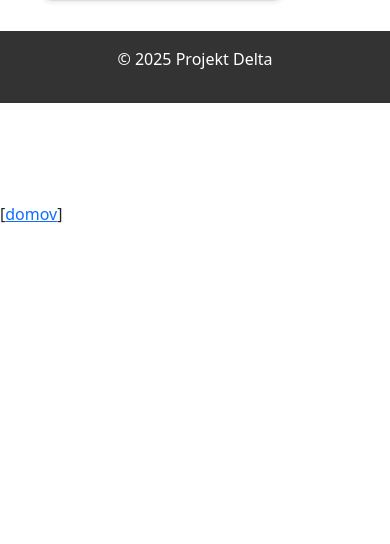
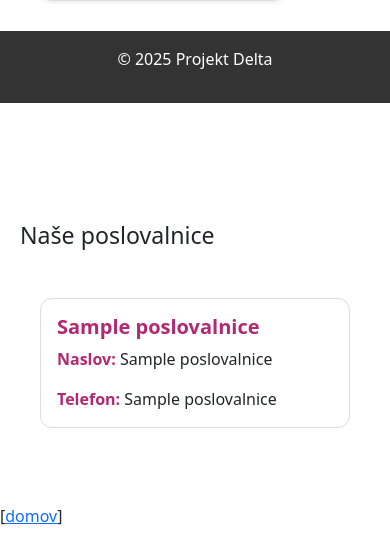
Before and after one commit to LilDomc/sv_delta, a Flask app: page / in a window 390 px wide. Shown: the part 741-1285 px from the top of the page. Before the commit the page ends 964 px from the top, so only its background shows below. Run offline with Flask 3, Linux system fonts and the light colour scheme; a database or web service that is not in the repository returns one stand-in record (values such as "Sample title"); parts of the project's set-up code (start-up, migrations or seed data) failed here and were passed over; some libraries are stand-ins or nearby versions.

Commit message:
Added store view

```diff
--- a/src/controllers/index.py
+++ b/src/controllers/index.py
@@ -1,6 +1,8 @@
 from flask import render_template
 import models.sv_products
+import models.sv_poslovalnica
 
 def home():
     top_products = models.sv_products.get_best_selling_products(limit=3)
-    return render_template("index.html", top_products=top_products)
+    stores = models.sv_poslovalnica.get_all_stores()
+    return render_template("index.html", top_products=top_products, stores=stores)
--- a/src/models/sv_poslovalnica.py
+++ b/src/models/sv_poslovalnica.py
@@ -26,3 +26,12 @@ def insert_store(ime, naslov, telefon):
     conn.commit()
     cursor.close()
     conn.close()
+
+def get_all_stores():
+    conn = db.get_connection()
+    cursor = conn.cursor()
+    cursor.execute("SELECT * FROM poslovalnice")
+    stores = cursor.fetchall()
+    cursor.close()
+    conn.close()
+    return stores
--- a/src/templates/index.html
+++ b/src/templates/index.html
@@ -22,4 +22,22 @@
         {% endfor %}
     </div>
 </div>
+<div>
+    <h3>Naše poslovalnice</h3>
+    {% if stores %}
+        <div class="row">
+        {% for store in stores %}
+            <div class="col-md-12 mb-3">
+                <div class="card p-3">
+                    <h5 class="card-title">{{ store[1] }}</h5>
+                    <p class="card-text"><strong>Naslov:</strong> {{ store[2] }}</p>
+                    <p class="card-text"><strong>Telefon:</strong> {{ store[3] or "Ni podano" }}</p>
+                </div>
+            </div>
+        {% endfor %}
+        </div>
+    {% else %}
+        <p style="color:red;">:warning: Ni nobenih poslovalnic!</p>
+    {% endif %}
+</div>
 {% endblock %}
```
